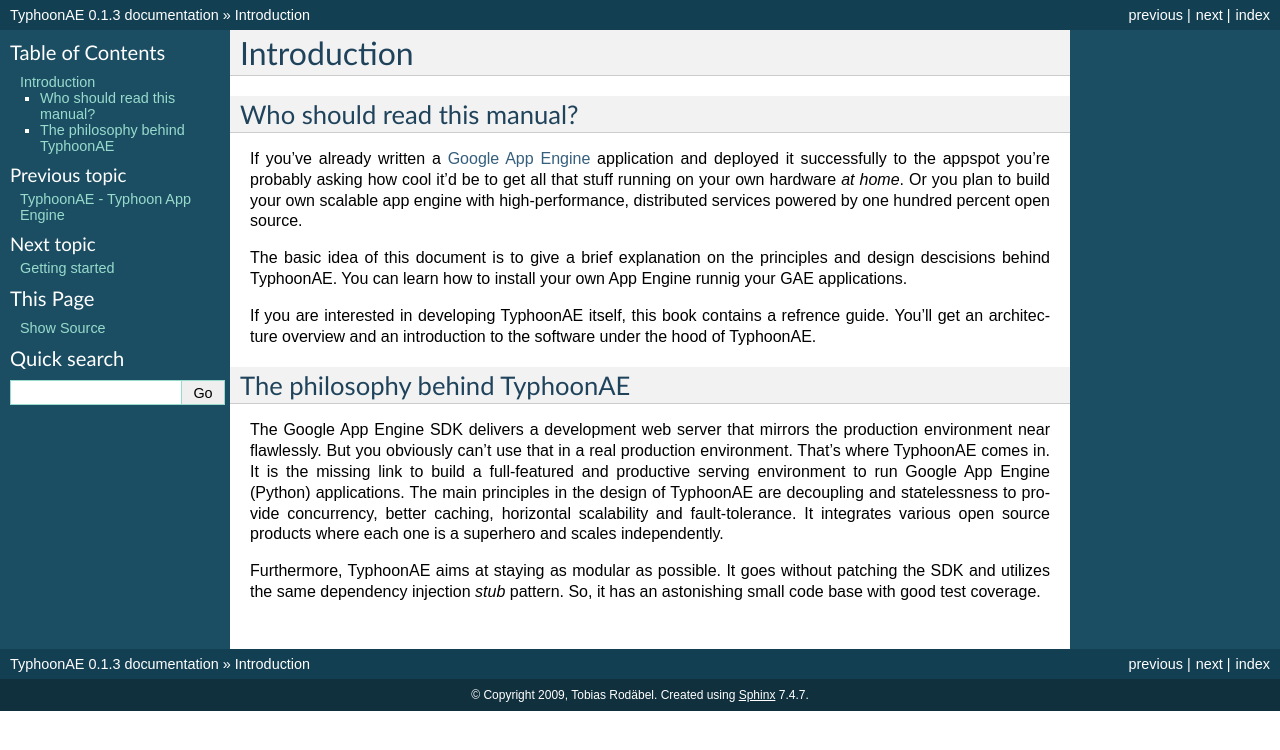
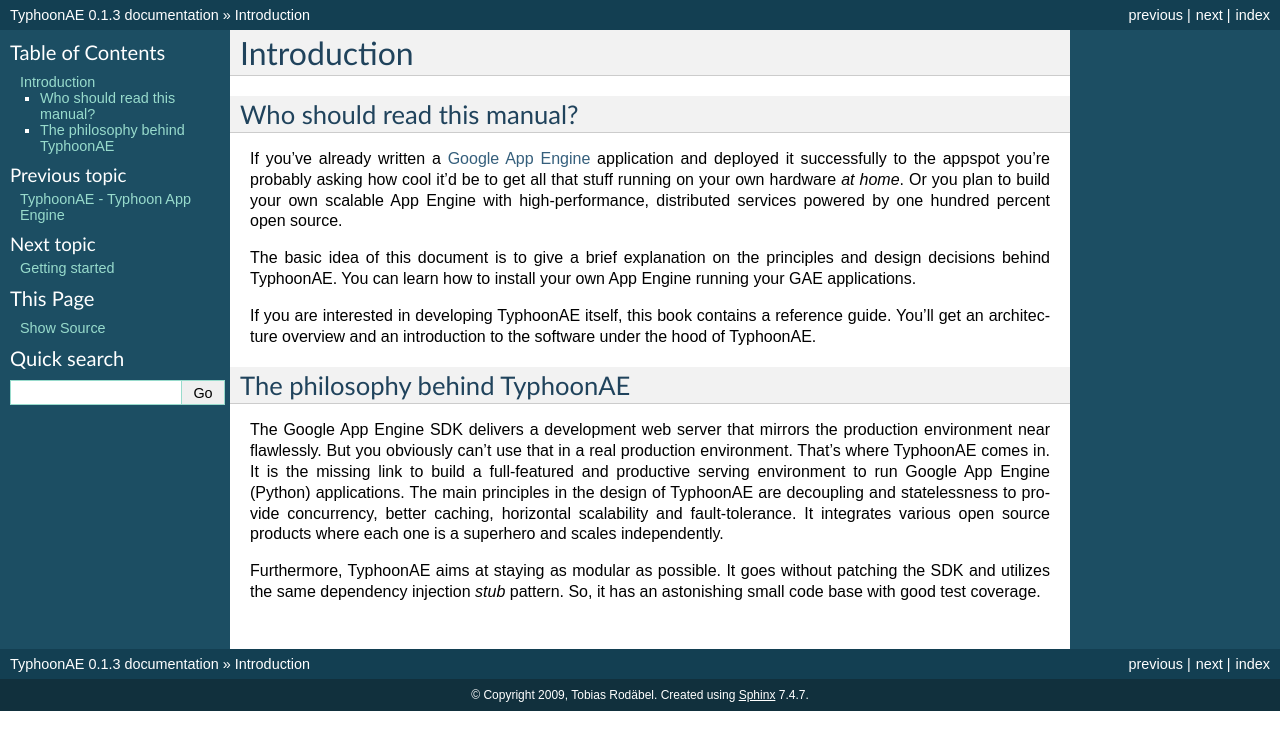
Before and after one commit to fajoy/typhoonae, a Sphinx documentation site: the page built from doc/source/introduction.rst, in a window 1280 px wide. Shown: the top 750 px of the page. Built offline with Sphinx 7.4.7, drawn with Linux system fonts in a browser that asks for light colours.

Commit message:
Corrected typos.

```diff
--- a/doc/source/introduction.rst
+++ b/doc/source/introduction.rst
@@ -11,15 +11,15 @@
 <http://code.google.com/appengine>`_ application and deployed it successfully
 to the appspot you're probably asking how cool it'd be to get all that stuff
 running on your own hardware `at home`. Or you plan to build your own scalable
-app engine with high-performance, distributed services powered by one hundred
+App Engine with high-performance, distributed services powered by one hundred
 percent open source.
 
 The basic idea of this document is to give a brief explanation on the
-principles and design descisions behind TyphoonAE. You can learn how to install
-your own App Engine runnig your GAE applications.
+principles and design decisions behind TyphoonAE. You can learn how to install
+your own App Engine running your GAE applications.
 
 If you are interested in developing TyphoonAE itself, this book contains a
-refrence guide. You'll get an architecture overview and an introduction to the
+reference guide. You'll get an architecture overview and an introduction to the
 software under the hood of TyphoonAE.
 
 The philosophy behind TyphoonAE
```
